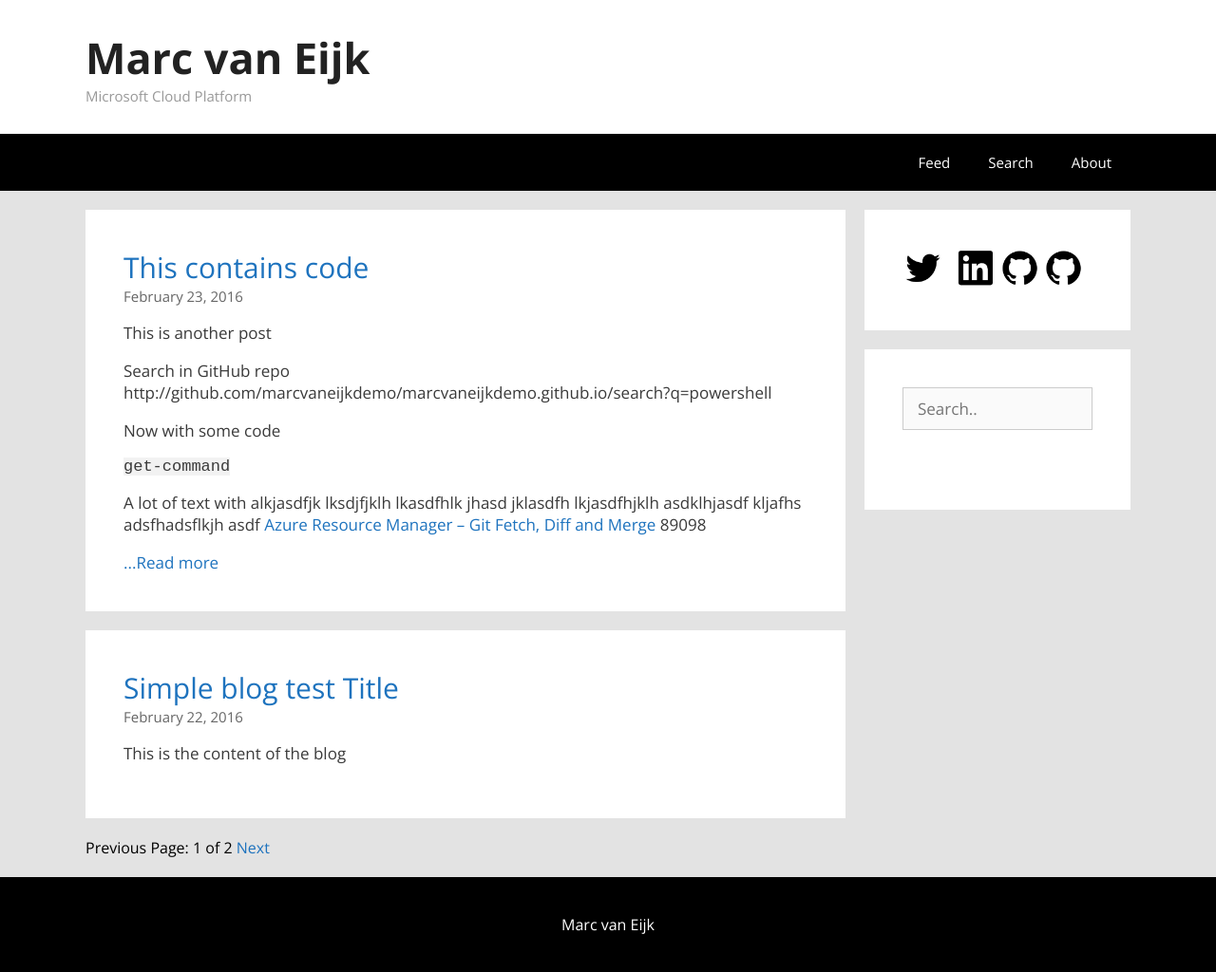
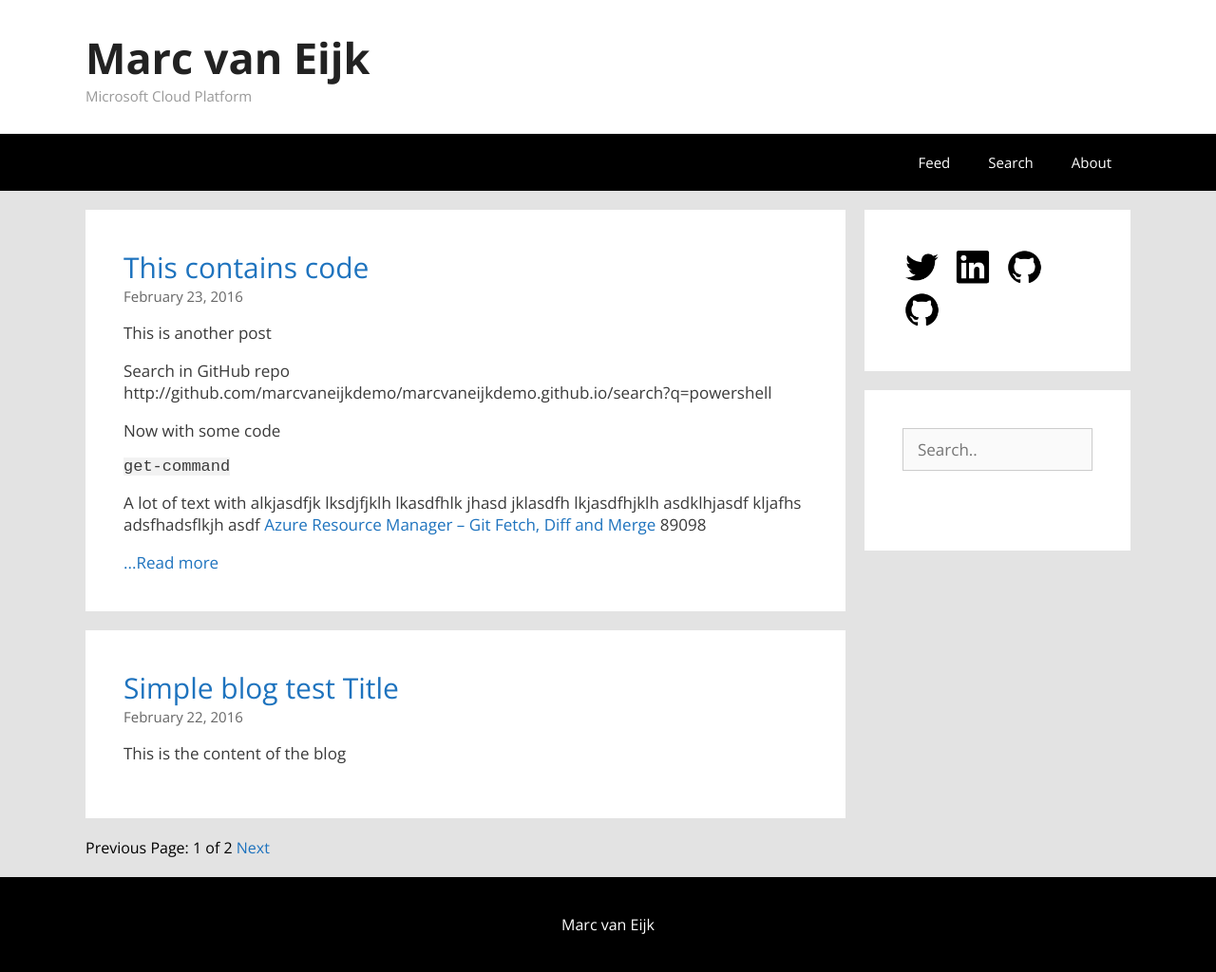
Before and after one commit to marcvaneijkdemo/marcvaneijkdemo.github.io, a Jekyll site: the page built from index.html, in a window 1280 px wide. Shown: the whole page at 95% size. Built offline with Jekyll 4.4.1, drawn with Linux system fonts in a browser that asks for light colours; nearby versions of some CDN libraries; the list of posts is cut into pages by our own code.

Commit message:
Update default.html

```diff
--- a/_layouts/default.html
+++ b/_layouts/default.html
@@ -33,10 +33,10 @@
         <div class="siteContent">{{ content }}</div>
         <div class="siteWidgets">
             <div class="widgetMeta">
-                <a href="http://github.com/marcvaneijk" target="_blank"><img src="/assets/images/twitter.png" alt="GitHub" height="42" width="42" style="margin-right:10px;"></a>
-                <a href="http://github.com/marcvaneijk" target="_blank"><img src="/assets/images/linkedin.png" alt="GitHub" height="42" width="42"></a>
-                <a href="http://github.com/marcvaneijk" target="_blank"><img src="/assets/images/github.png" alt="GitHub" height="42" width="42"></a>
-                <a href="http://github.com/marcvaneijk" target="_blank"><img src="/assets/images/github.png" alt="GitHub" height="42" width="42"></a>
+                <a href="http://github.com/marcvaneijk" target="_blank"><img src="/assets/images/twitter.png" alt="GitHub" height="40" width="40" style="margin-right:10px;"></a>
+                <a href="http://github.com/marcvaneijk" target="_blank"><img src="/assets/images/linkedin.png" alt="GitHub" height="40" width="40" style="margin-right:10px;"></a>
+                <a href="http://github.com/marcvaneijk" target="_blank"><img src="/assets/images/github.png" alt="GitHub" height="40" width="40" style="margin-right:10px;"></a>
+                <a href="http://github.com/marcvaneijk" target="_blank"><img src="/assets/images/github.png" alt="GitHub" height="40" width="40"></a>
             </div>
             <div class="widgetSearch">
                 <div id="search">
```
